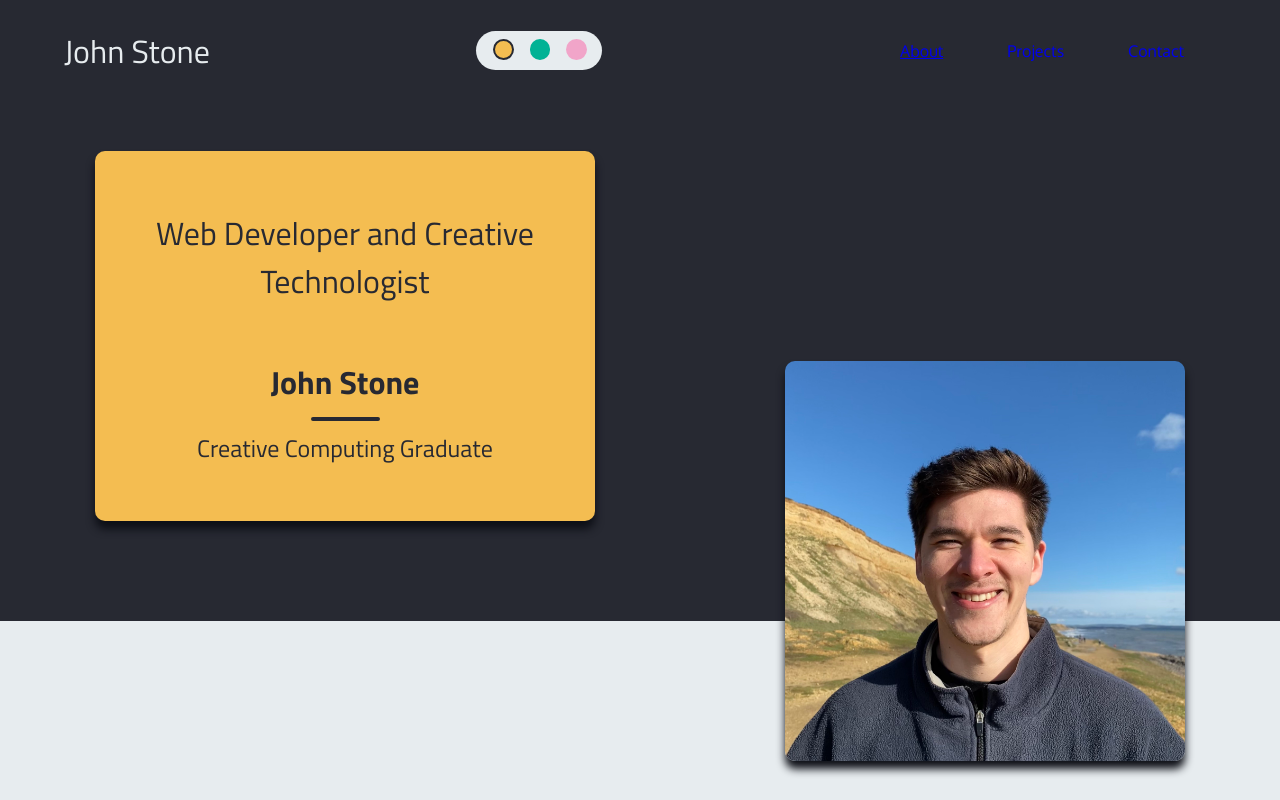
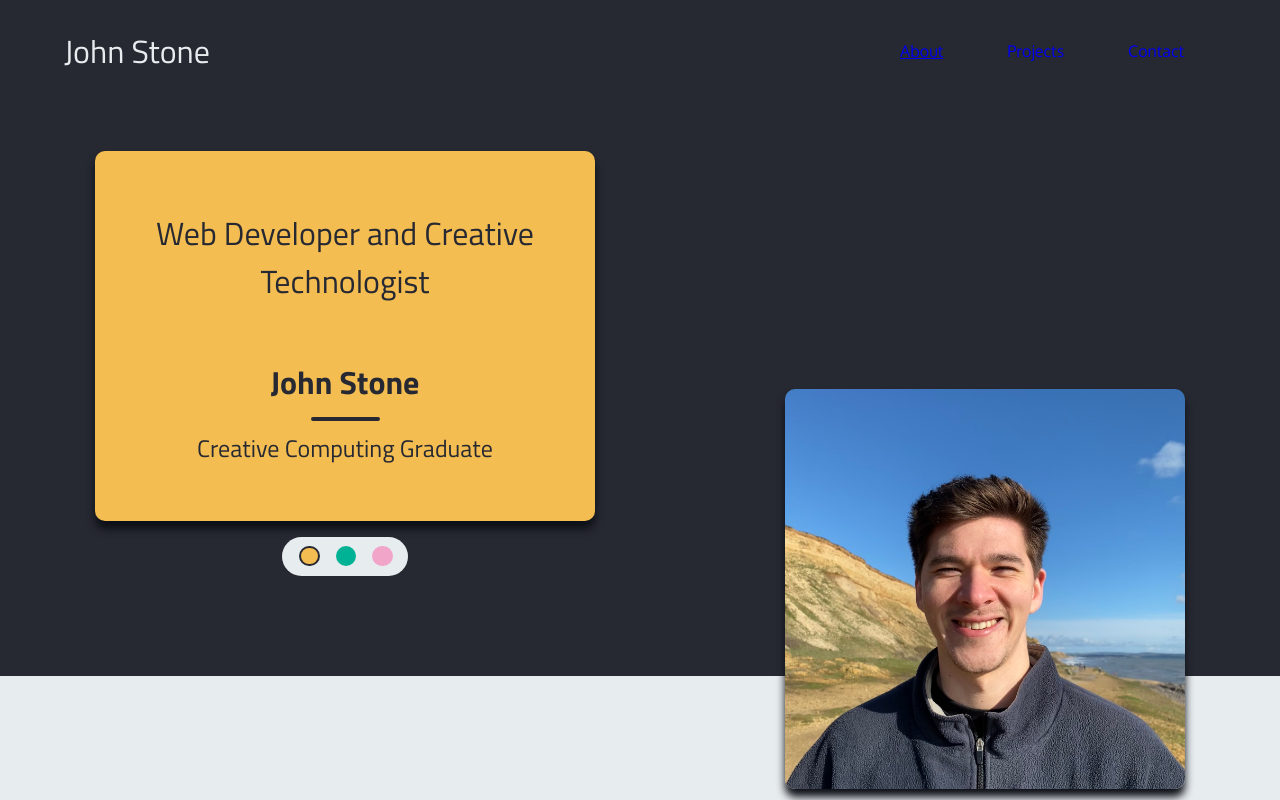
Before and after one commit to JStone1/Portfolio-Site, a React (Vite) app: page / in a window 1280 px wide. Shown: the top 800 px of the page. Built offline with nearby package versions, Linux system fonts and the light colour scheme.

Commit message:
Positoned theme switch

```diff
--- a/src/components/ExpTimeline/ExpTimeline.tsx
+++ b/src/components/ExpTimeline/ExpTimeline.tsx
@@ -51,8 +51,8 @@ function ExpTimeline({}: Props) {
             Present
           </TimelineOppositeContent>
           <TimelineSeparator>
-            <NavLink to="/contact">
-              <TimelineDot className="dot outlined" />
+            <NavLink style={{ textDecoration: "none" }} to="/contact">
+              <TimelineDot className="dot outlined"></TimelineDot>
             </NavLink>
           </TimelineSeparator>
           <TimelineContent className="title">
--- a/src/components/Header/Header.tsx
+++ b/src/components/Header/Header.tsx
@@ -7,7 +7,6 @@ function Header() {
     <>
       <header>
         <h2>John Stone</h2>
-        <ThemeSwitcher></ThemeSwitcher>
         <Nav />
       </header>
     </>
--- a/src/components/Hero/Hero.scss
+++ b/src/components/Hero/Hero.scss
@@ -17,17 +17,19 @@
   }
 }
 
+.inner-container {
+  @include centerContent(column, center);
+  gap: 1em;
+  margin-bottom: 100px;
+  @include breakpoint(0px, 1024px) {
+    margin-bottom: 0px;
+  }
+}
+
 .reverse {
   flex-direction: row-reverse;
   @include breakpoint(0px, 1024px) {
     flex-direction: column;
-  }
-}
-
-.card {
-  margin-bottom: 100px;
-  @include breakpoint(0px, 1024px) {
-    margin-bottom: 0px;
   }
 }
 
--- a/src/components/Hero/Hero.tsx
+++ b/src/components/Hero/Hero.tsx
@@ -14,11 +14,14 @@ function Hero({ isReverse }: Props) {
     <>
       <section>
         <div className={"hero-container " + reverse}>
-          <InfoCard
-            title="Web Developer and Creative Technologist"
-            keyword="John Stone"
-            desc="Creative Computing Graduate"
-          />
+          <div className="inner-container">
+            <InfoCard
+              title="Web Developer and Creative Technologist"
+              keyword="John Stone"
+              desc="Creative Computing Graduate"
+            />
+            <ThemeSwitcher></ThemeSwitcher>
+          </div>
           <div className="hero-image-container"></div>
         </div>
       </section>
--- a/src/components/ThemeSwitcher/ThemeSwitcher.scss
+++ b/src/components/ThemeSwitcher/ThemeSwitcher.scss
@@ -1 +1,66 @@
 @import "src/styles/index.scss";
+
+/* Styling for theme switcher */
+
+.theme-picker > fieldset {
+  @include centerContent(row, center);
+  gap: 0.5rem;
+  border: 0;
+  border-radius: 30px;
+  background-color: $secondary-colour;
+}
+
+.theme-picker input[type="radio"] {
+  appearance: none;
+  width: 1.3rem;
+  height: 1.3rem;
+  border: 0.2em solid $primary-colour;
+  border-radius: 50%;
+  cursor: pointer;
+}
+
+#orange {
+  border-color: $accent-colour-orange;
+  background-color: $accent-colour-orange;
+  &:checked {
+    border-color: $primary-colour;
+    background-color: $accent-colour-orange;
+  }
+  &:hover {
+    border: 0.2em solid $primary-colour;
+  }
+}
+
+#green {
+  border-color: $accent-colour-green;
+  background-color: $accent-colour-green;
+  &:checked {
+    border-color: $primary-colour;
+    background-color: $accent-colour-green;
+  }
+  &:hover {
+    border: 0.2em solid $primary-colour;
+  }
+}
+
+#pink {
+  border-color: $accent-colour-pink;
+  background-color: $accent-colour-pink;
+  &:checked {
+    border-color: $primary-colour;
+    background-color: $accent-colour-pink;
+  }
+  &:hover {
+    border: 0.2em solid $primary-colour;
+  }
+}
+
+:root:has(#orange:checked) {
+  @include theme($accent-colour-orange);
+}
+:root:has(#green:checked) {
+  @include theme($accent-colour-green);
+}
+:root:has(#pink:checked) {
+  @include theme($accent-colour-pink);
+}
--- a/src/components/ThemeSwitcher/ThemeSwitcher.tsx
+++ b/src/components/ThemeSwitcher/ThemeSwitcher.tsx
@@ -11,7 +11,7 @@ function ThemeSwitcher({}: Props) {
           <label className="visually-hidden" htmlFor="theme">
             Orange
           </label>
-          <input type="radio" name="theme" id="orange" checked />
+          <input type="radio" name="theme" id="orange" defaultChecked />
           <label className="visually-hidden" htmlFor="theme">
             Green
           </label>
--- a/src/styles/_mixins.scss
+++ b/src/styles/_mixins.scss
@@ -49,6 +49,9 @@
 /* Dicates all colour styling after switching e.g. buttons and cards */
 
 @mixin theme($accent) {
+  * {
+    transition: 0.5s;
+  }
   .card {
     background-color: $accent;
   }
--- a/src/styles/index.scss
+++ b/src/styles/index.scss
@@ -56,59 +56,3 @@ h2 {
   white-space: nowrap;
   width: 1px;
 }
-
-/* Styling for theme switcher */
-
-.theme-picker > fieldset {
-  @include centerContent(row, center);
-  gap: 0.5rem;
-  border: 0;
-  border-radius: 30px;
-  background-color: $secondary-colour;
-}
-
-.theme-picker input[type="radio"] {
-  appearance: none;
-  width: 1.3rem;
-  height: 1.3rem;
-  border: 0.2em solid $primary-colour;
-  border-radius: 50%;
-  cursor: pointer;
-}
-
-#orange {
-  border-color: $accent-colour-orange;
-  background-color: $accent-colour-orange;
-  &:checked {
-    border-color: $primary-colour;
-    background-color: $accent-colour-orange;
-  }
-}
-
-#green {
-  border-color: $accent-colour-green;
-  background-color: $accent-colour-green;
-  &:checked {
-    border-color: $primary-colour;
-    background-color: $accent-colour-green;
-  }
-}
-
-#pink {
-  border-color: $accent-colour-pink;
-  background-color: $accent-colour-pink;
-  &:checked {
-    border-color: $primary-colour;
-    background-color: $accent-colour-pink;
-  }
-}
-
-:root:has(#orange:checked) {
-  @include theme($accent-colour-orange);
-}
-:root:has(#green:checked) {
-  @include theme($accent-colour-green);
-}
-:root:has(#pink:checked) {
-  @include theme($accent-colour-pink);
-}
```
Also changed, not shown: src/assets/question-mark.svg (added).
